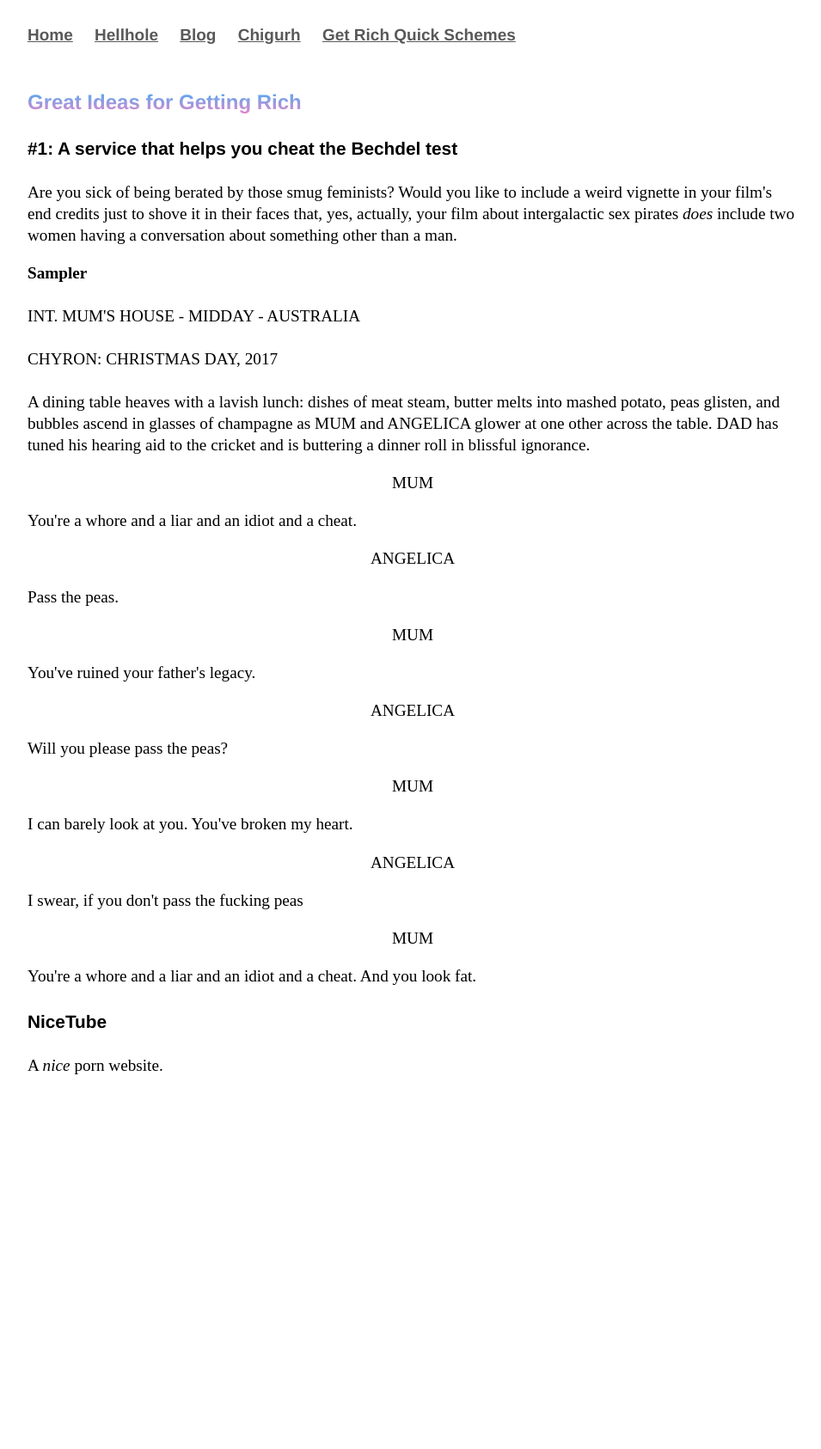
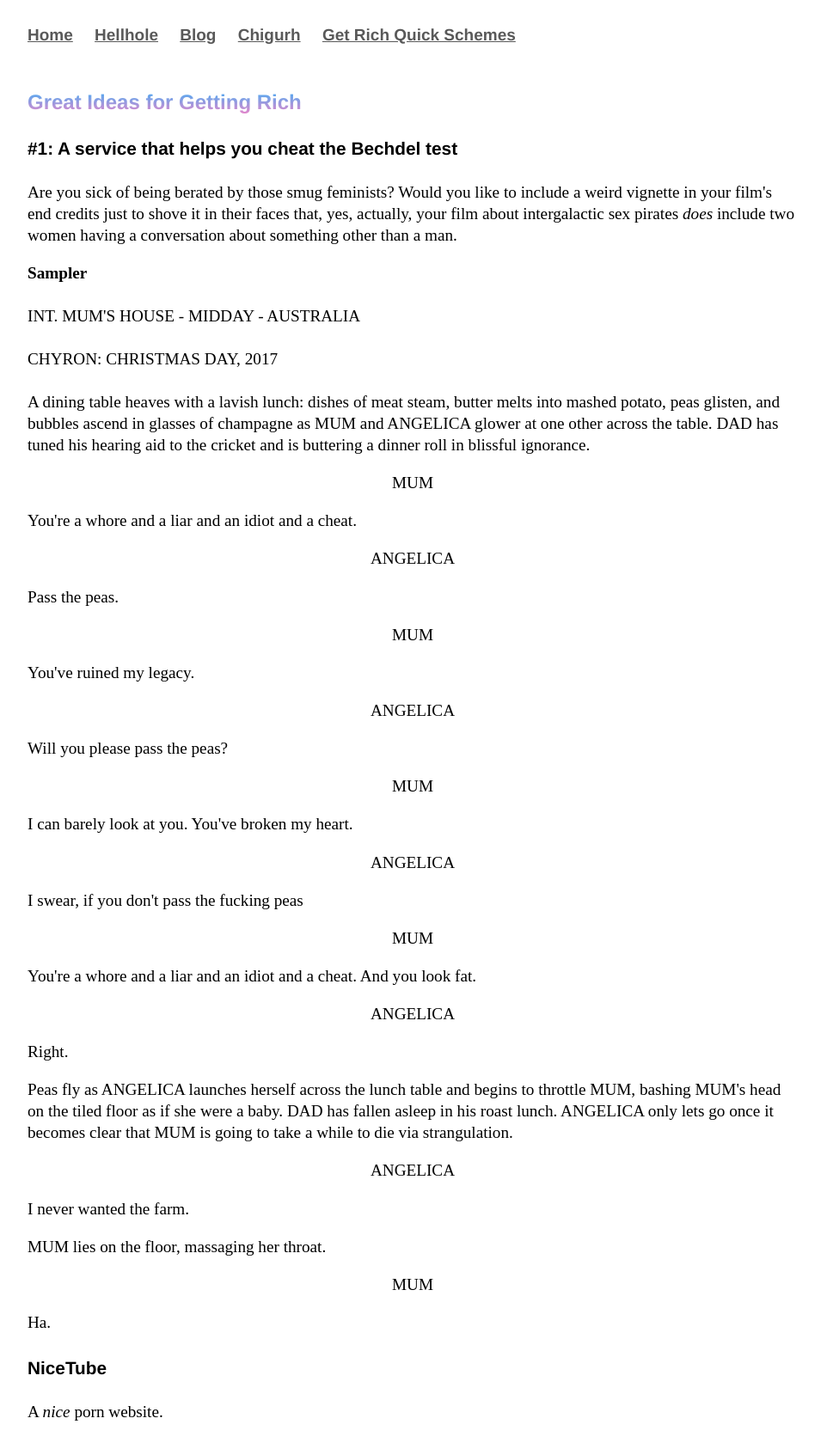
Before and after one commit to Pinelife/pinelife.github.io, a Jekyll site: the page schemes/index.html, which Jekyll copies as it is, in a window 1280 px wide. Shown: the whole page at 86% size, without its empty margins (160-1115 px from the left). Built offline with Jekyll 4.4.1, drawn with Linux system fonts in a browser that asks for light colours; before the commit the page ends 1283 px from its top, so only the background shows below that.

Commit message:
Update index.html

```diff
--- a/schemes/index.html
+++ b/schemes/index.html
@@ -51,7 +51,7 @@
 				MUM
 			</p>
 			<p>
-				You've ruined your father's legacy.
+				You've ruined my legacy.
 			</p>
 				<p style="text-align:center" class="indented">
 				ANGELICA
@@ -77,6 +77,32 @@
 			<p>
 				You're a whore and a liar and an idiot and a cheat. And you look fat.
 			</p>
+			<p style="text-align:center" class="indented">
+				ANGELICA
+			</p>
+			<p>
+				Right.
+			</p>
+			<p>
+				Peas fly as ANGELICA launches herself across the lunch table and begins to throttle MUM, bashing MUM's
+				head on the tiled floor as if she were a baby. DAD has fallen asleep in his roast lunch.
+				ANGELICA only lets go once it becomes clear that MUM is going to take a while to die via strangulation.
+			</p>
+			<p style="text-align:center" class="indented">
+				ANGELICA
+			</p>
+			<p>
+				I never wanted the farm.
+			</p>
+			<p>
+				MUM lies on the floor, massaging her throat.
+			</p>
+			<p style="text-align:center" class="indented">
+				MUM
+			</p>
+			<p>
+				Ha.
+			</p>
 			<h4>NiceTube</h4>
 			<p>A <i>nice</i> porn website. </p>
 </body>
```
